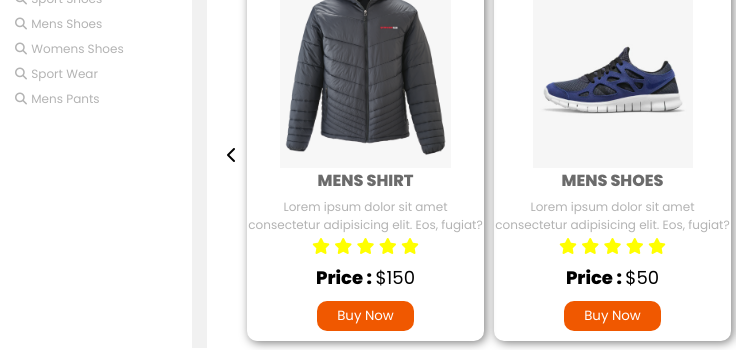
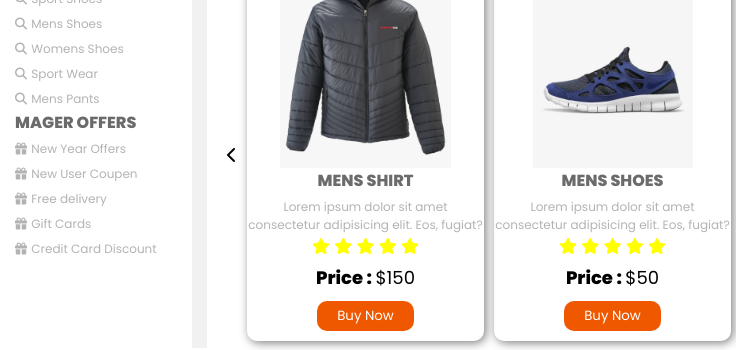
Before and after one commit to DanushB151/InternKnowledgeTransfer, a plain HTML site: page index.html in a window 1280 px wide. Shown: the part 572-922 px from the top of the page, 0-736 px from the left. Drawn offline with Linux system fonts and the light colour scheme.

Commit message:
Added Mager Offer Section in to the left side menu

```diff
--- a/index.html
+++ b/index.html
@@ -120,6 +120,29 @@
                     <div class="trend">
                         <i class="fa-solid fa-magnifying-glass"></i>
                         <span>Mens Pants</span>
+                    </div>
+                </div>
+                <div class="offers">
+                    <h2>Mager Offers</h2>
+                    <div class="trend">
+                        <i class="fa-solid fa-gift"></i>
+                        <span>New Year Offers</span>
+                    </div>
+                    <div class="trend">
+                        <i class="fa-solid fa-gift"></i>
+                        <span>New User Coupen</span>
+                    </div>
+                    <div class="trend">
+                        <i class="fa-solid fa-gift"></i>
+                        <span>Free delivery</span>
+                    </div>
+                    <div class="trend">
+                        <i class="fa-solid fa-gift"></i>
+                        <span>Gift Cards</span>
+                    </div>
+                    <div class="trend">
+                        <i class="fa-solid fa-gift"></i>
+                        <span>Credit Card Discount</span>
                     </div>
                 </div>
             </div>
```
